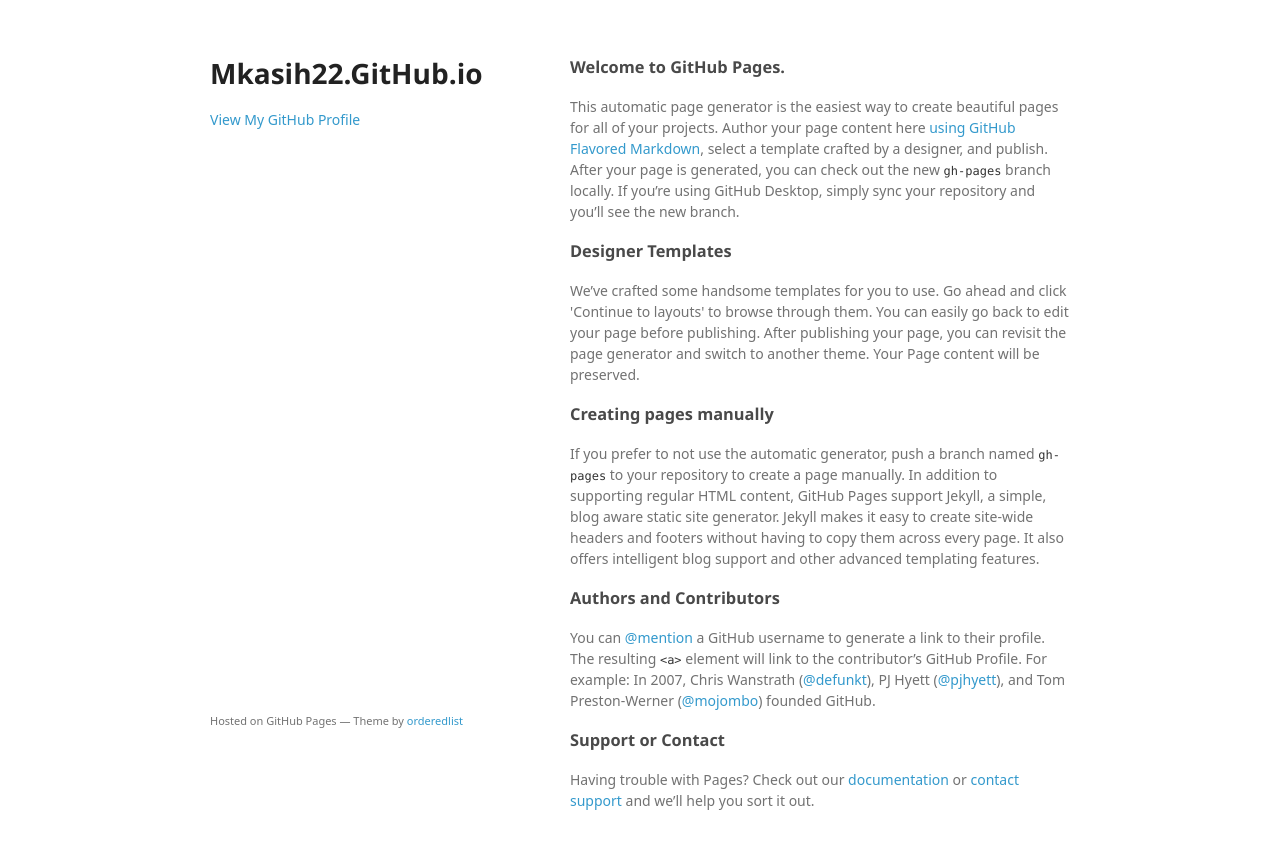
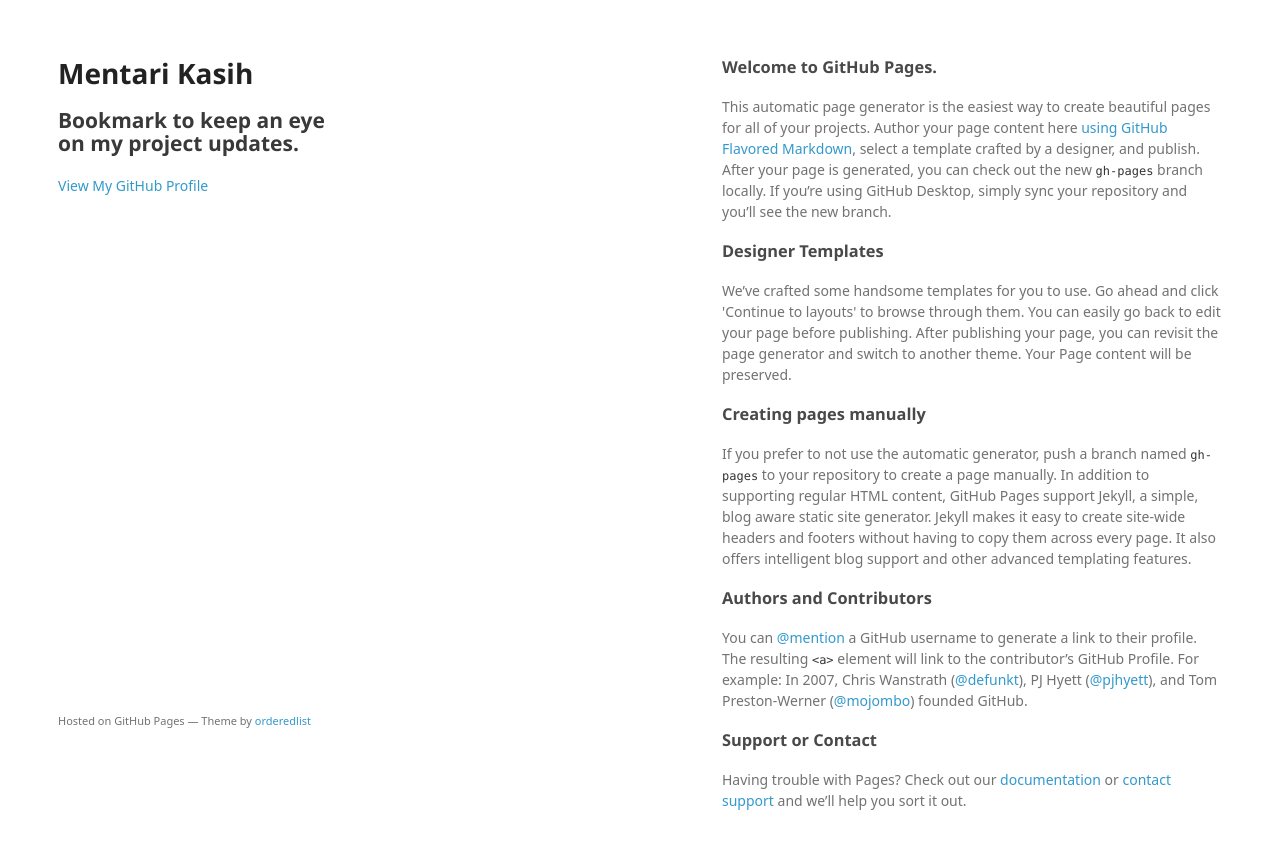
Before and after one commit to mkasih22/mkasih22.github.io, a plain HTML site: page index.html in a window 1280 px wide. Drawn offline with Linux system fonts and the light colour scheme; a web font is replaced by a local one.

Commit message:
Changing h1 and h2

```diff
--- a/index.html
+++ b/index.html
@@ -13,9 +13,10 @@
     <![endif]-->
   </head>
   <body>
-    <div class="wrapper">
-      <header>
-        <h1>Mkasih22.GitHub.io</h1>
+    <div id="header_wrap" class="outer">
+      <header clas="inner">
+        <h1 id="project_title">Mentari Kasih</h1>
+        <h2 id="project_tagline">Bookmark to keep an eye on my project updates.</h2>
         <p></p>
 
 
```
